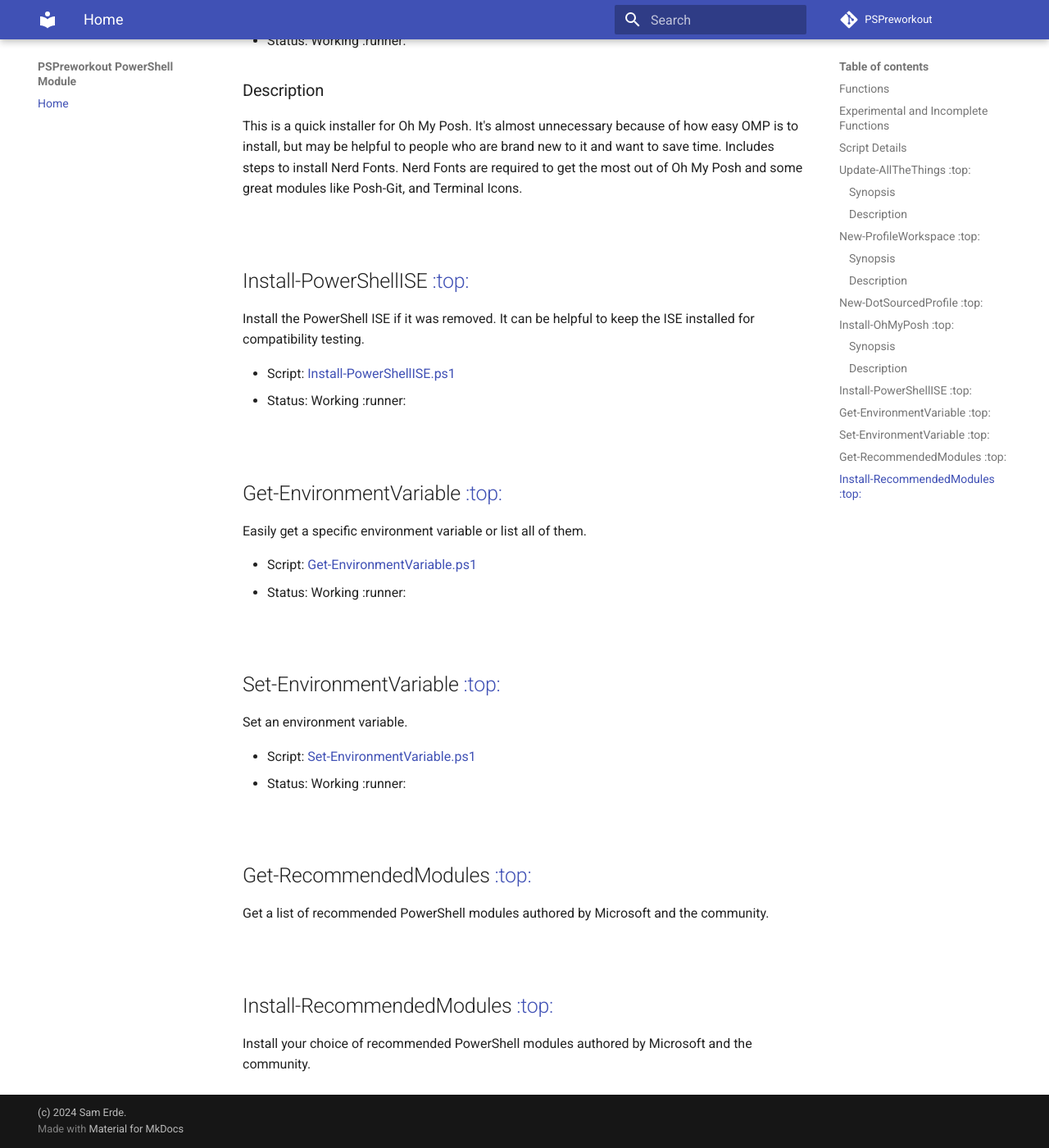
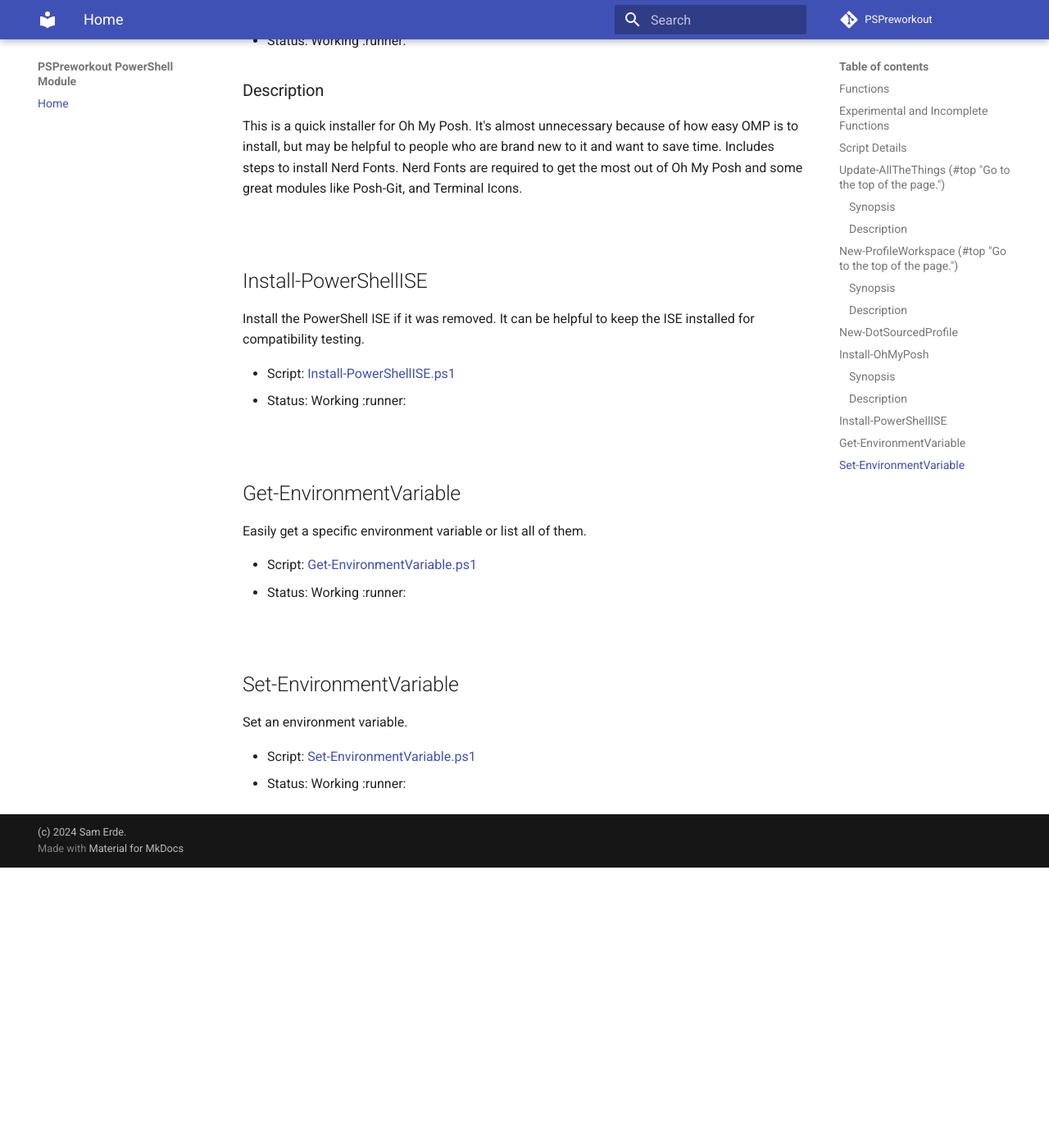
Before and after one commit to SamErde/PSPreworkout, an MkDocs documentation site: the page built from docs/index.md, in a window 1280 px wide and 1400 px high, scrolled down 3100 px. Shown: the whole window at 82% size. Built offline with MkDocs 1.6.1 and Material for MkDocs 9.7.7, drawn with Linux system fonts in a browser that asks for light colours; comment, search, counter and statistics services are not loaded; after the commit the page ends 4158 px from its top, so only the background shows below that; some of the changed text lies outside the part shown.

```diff
--- a/docs/index.md
+++ b/docs/index.md
@@ -34,7 +34,7 @@
 &nbsp;
 
 <a name="updateallthethings"></a><div id='updateallthethings' />
-## Update-AllTheThings [:top:](#top "Go to the top of the page.")
+## Update-AllTheThings (#top "Go to the top of the page.")
 
 ### Synopsis
 
@@ -47,7 +47,7 @@
 &nbsp;
 
 <a name="newprofileworkspace"></a><div id='newprofileworkspace' />
-## New-ProfileWorkspace [:top:](#top "Go to the top of the page.")
+## New-ProfileWorkspace (#top "Go to the top of the page.")
 
 <!-- markdownlint-disable no-duplicate-heading -->
 ### Synopsis
@@ -74,14 +74,14 @@
 &nbsp;
 
 <a name="newdotsourcedprofile"></a><div id='newdotsourcedprofile' />
-## New-DotSourcedProfile [:top:](#top)
+## New-DotSourcedProfile
 
 I need to automate this one still, but it will be a script that creates one central profile script and then sets each CurrentUser profile to dot source that central profile for easier sync across all of your profiles for PowerShell, PowerShell ISE, Visual Studio Code, Windows PowerShell, etc.
 
 &nbsp;
 
 <a name='installohmyposh'></a><div id='installohmyposh' />
-## Install-OhMyPosh [:top:](#top)
+## Install-OhMyPosh
 
 <!-- markdownlint-disable no-duplicate-heading -->
 ### Synopsis
@@ -101,7 +101,7 @@
 &nbsp;
 
 <a name="installpowershellise"></a><div id='installpowershellise' />
-## Install-PowerShellISE [:top:](#top)
+## Install-PowerShellISE
 
 Install the PowerShell ISE if it was removed. It can be helpful to keep the ISE installed for compatibility testing.
 
@@ -111,7 +111,7 @@
 &nbsp;
 
 <a name="getenvironmentvariable"></a><div id='getenvironmentvariable' />
-## Get-EnvironmentVariable [:top:](#top)
+## Get-EnvironmentVariable
 
 Easily get a specific environment variable or list all of them.
 
@@ -121,23 +121,9 @@
 &nbsp;
 
 <a name="setenvironmentvariable"></a><div id='setenvironmentvariable' />
-## Set-EnvironmentVariable [:top:](#top)
+## Set-EnvironmentVariable
 
 Set an environment variable.
 
 - Script: [Set-EnvironmentVariable.ps1](Set-EnvironmentVariable.ps1)
 - Status: Working :runner:
-
-&nbsp;
-
-<a name="getrecommendedmodules"></a><div id='getrecommendedmodules' />
-## Get-RecommendedModules [:top:](#top)
-
-Get a list of recommended PowerShell modules authored by Microsoft and the community.
-
-&nbsp;
-
-<a name="installrecommendedmodules"></a><div id='installrecommendedmodules' />
-## Install-RecommendedModules [:top:](#top)
-
-Install your choice of recommended PowerShell modules authored by Microsoft and the community.
```
